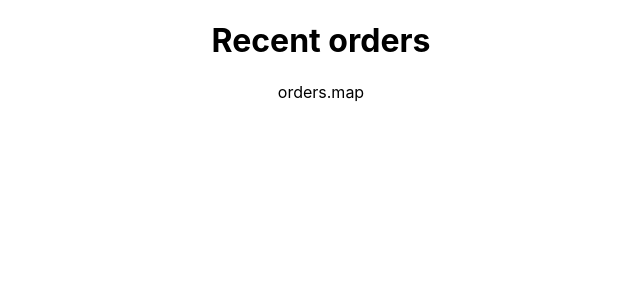
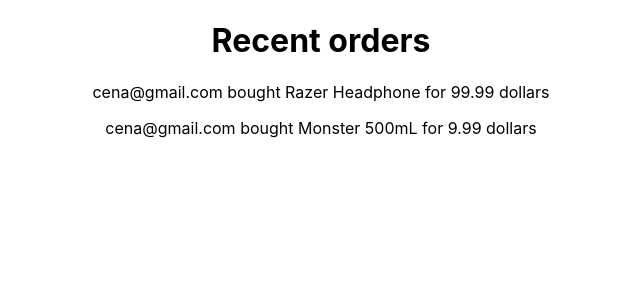
Before and after one commit to leo606/trybe-exercices, a React (Create React App) app in the folder bloco_11/day_2/content/11.2content/: page / in a window 1280 px wide. Shown: the top 300 px of the page, without its empty margins (319-959 px from the left). Built offline with nearby package versions, Linux system fonts and the light colour scheme.

Commit message:
day 11.2 - content - orders done

```diff
--- a/bloco_11/day_2/content/11.2content/src/App.js
+++ b/bloco_11/day_2/content/11.2content/src/App.js
@@ -72,12 +72,12 @@
 ];
 
 function App() {
-
-
   return (
     <div className='App'>
       <h1>Recent orders</h1>
-      orders.map
+      {orders.map((elem) => (
+        <Order order={elem} />
+      ))}
       {/* <Order order={orders[1]} /> */}
     </div>
   );
```
